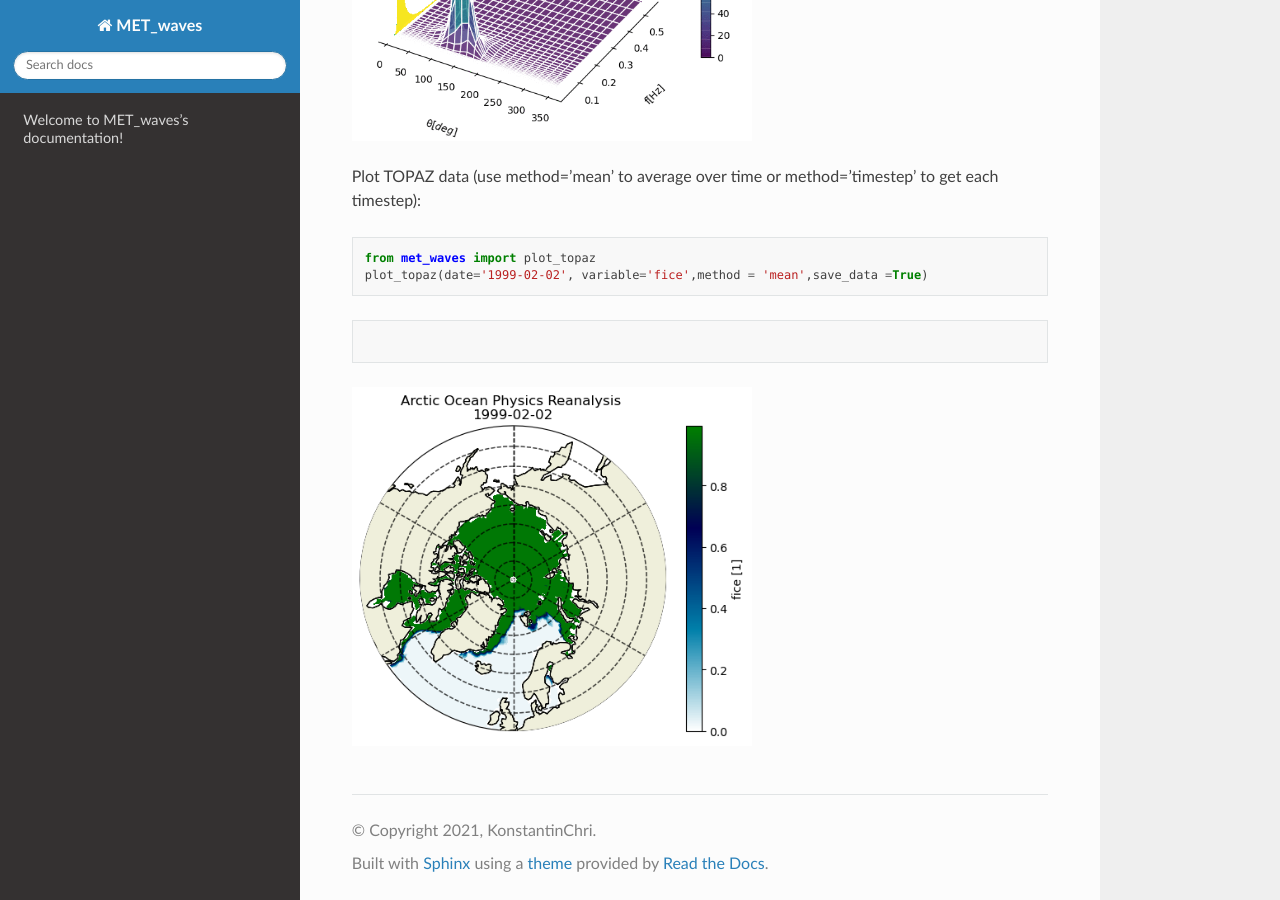
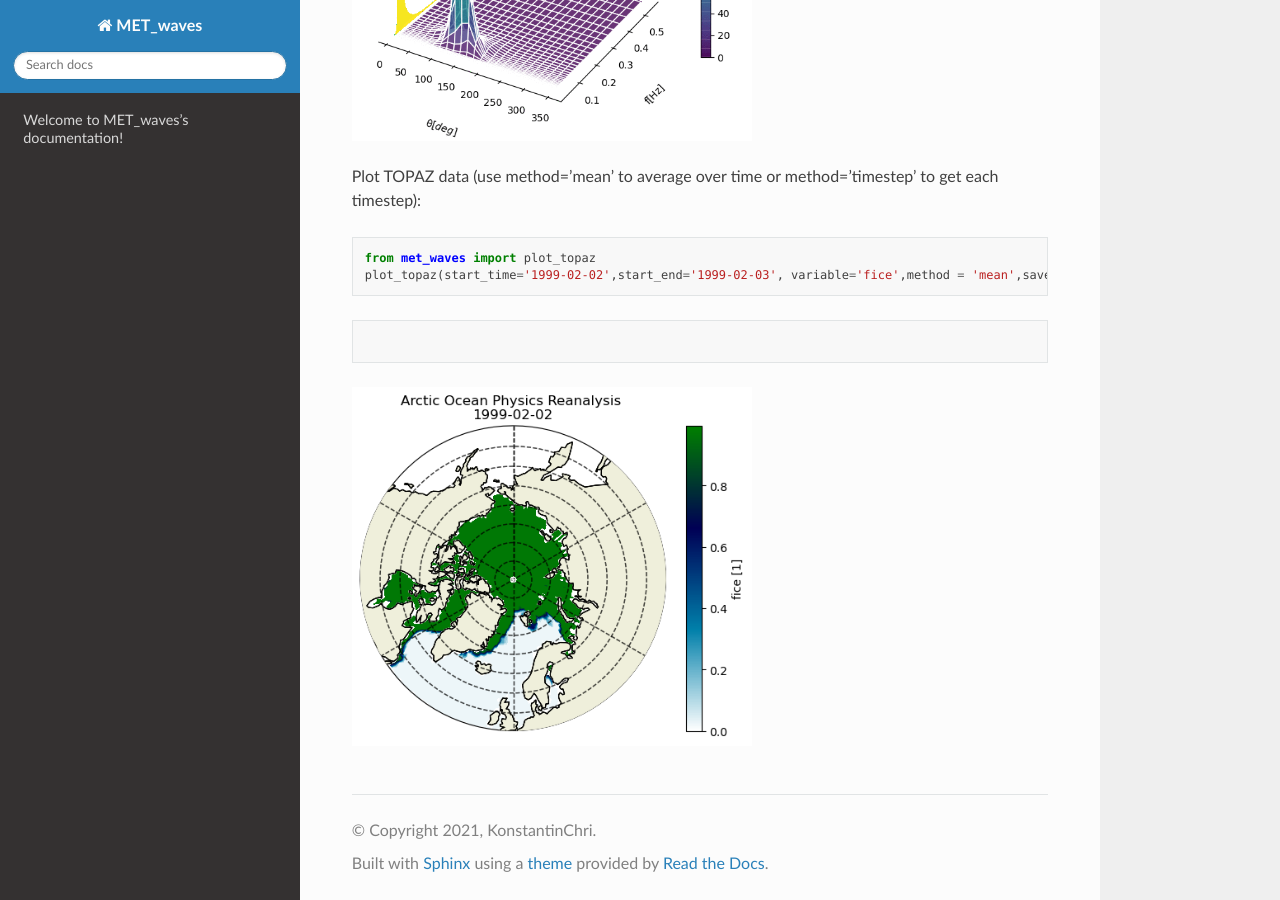
Before and after one commit to MET-OM/MET_waves, a Sphinx documentation site: the page built from docs/index.rst, in a window 1280 px wide and 900 px high, scrolled down 1897 px. Built offline with Sphinx 7.4.7 and the Read the Docs theme 2.0.0, drawn with Linux system fonts in a browser that asks for light colours.

Commit message:
Update index.rst
minor

```diff
--- a/docs/index.rst
+++ b/docs/index.rst
@@ -42,7 +42,7 @@ Plot 2D spectra of a NORA3 grid point::
 Plot TOPAZ data (use method='mean' to average over time or method='timestep' to get each timestep)::
 
    from met_waves import plot_topaz
-   plot_topaz(date='1999-02-02', variable='fice',method = 'mean',save_data =True)
+   plot_topaz(start_time='1999-02-02',start_end='1999-02-03', variable='fice',method = 'mean',save_data =True)
 
 .. code-block:: rst
 
```
